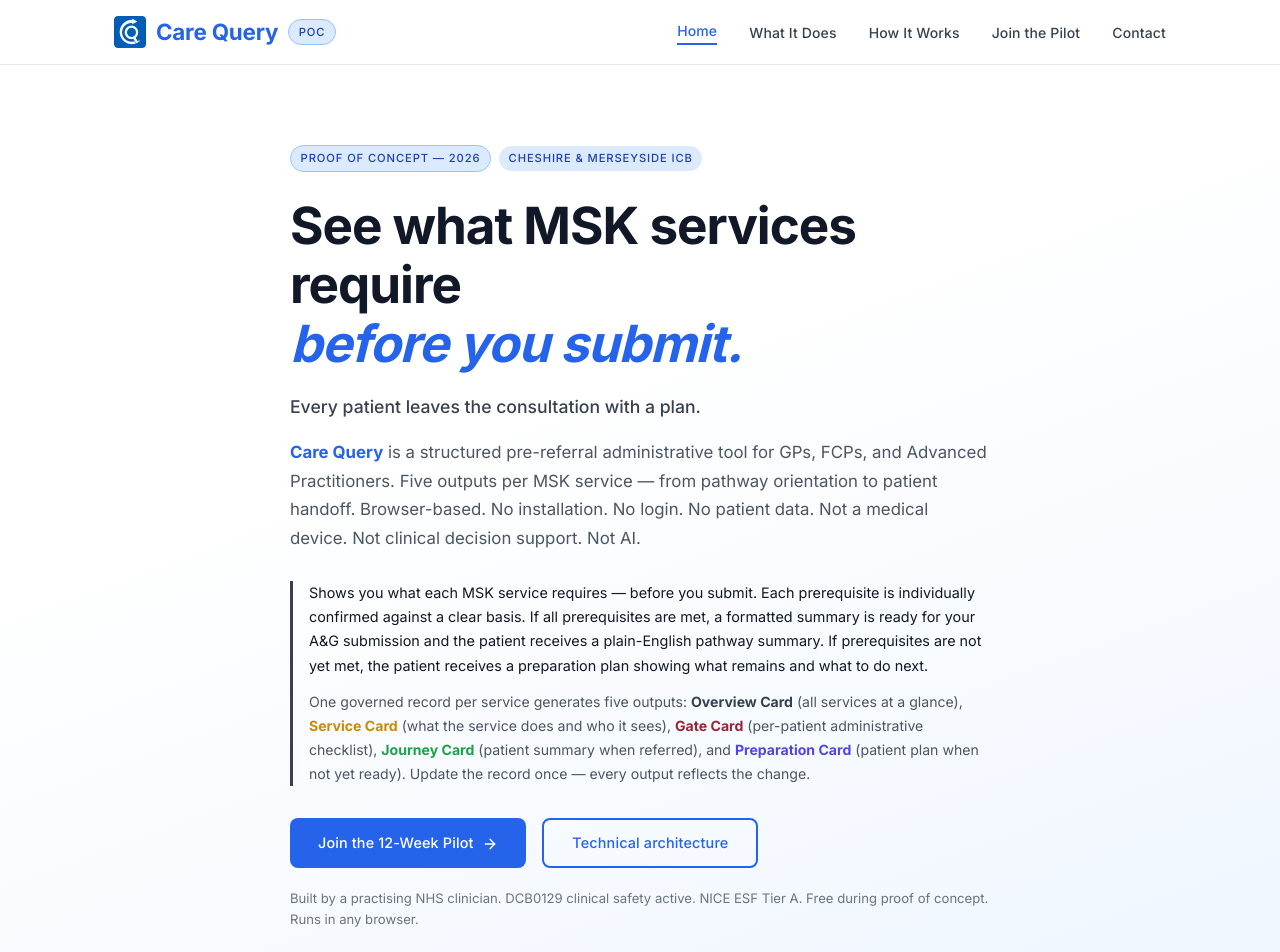
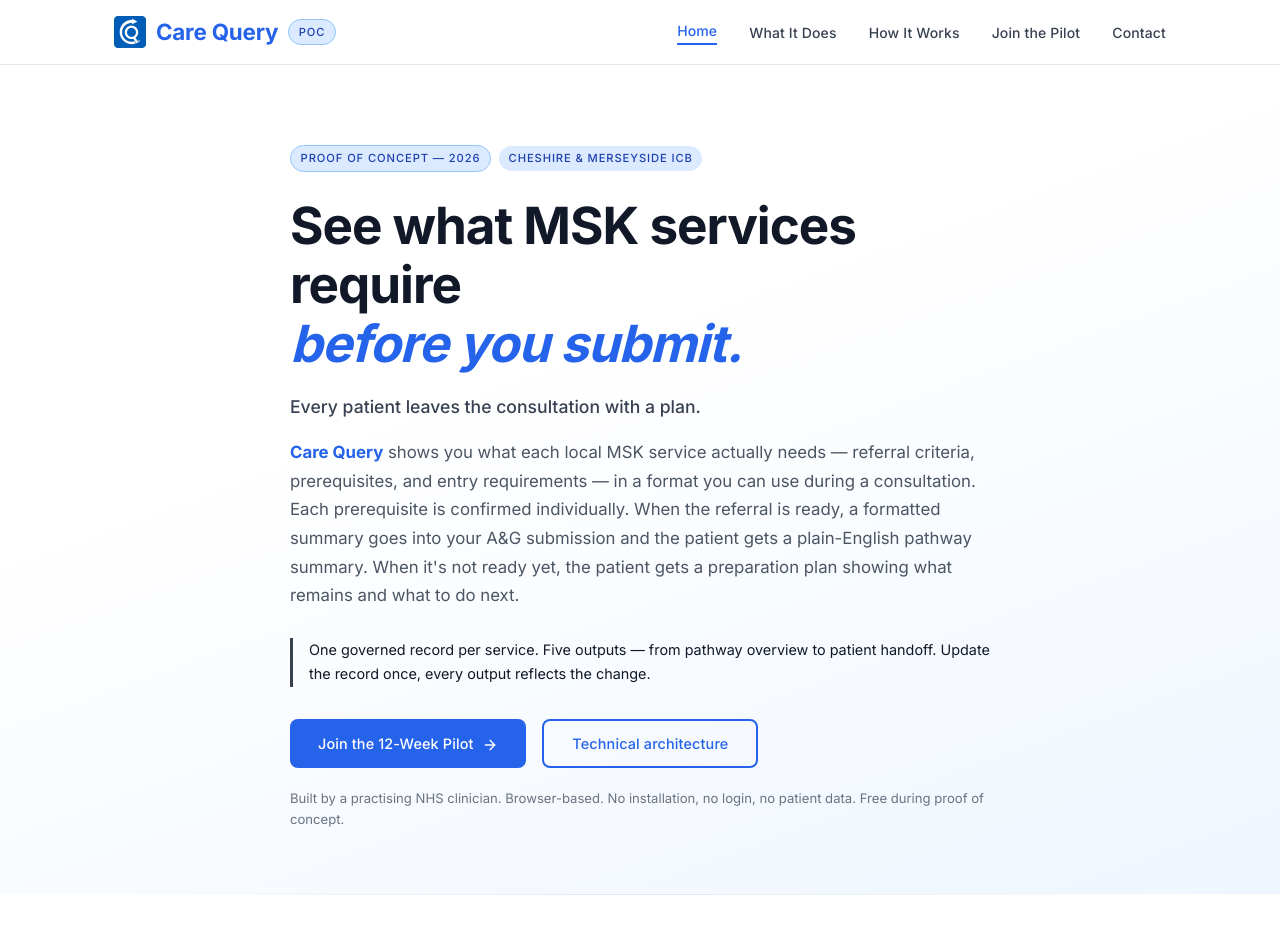
Before and after one commit to IntellTechSolutions/carequery-live-final, a React (Vite) app: page / in a window 1280 px wide. Shown: the top 952 px of the page. Built offline with nearby package versions, Linux system fonts and the light colour scheme.

Commit message:
Update App.jsx

```diff
--- a/src/App.jsx
+++ b/src/App.jsx
@@ -425,14 +425,11 @@
               Every patient leaves the consultation with a plan.
             </p>
             <p className="body-text" style={{ fontSize: '1.05rem', lineHeight: 1.7, color: '#4b5563', marginBottom: '1.75rem', fontWeight: 400 }}>
-              <span className="brand">Care Query</span> is a structured pre-referral administrative tool for GPs, FCPs, and Advanced Practitioners. Five outputs per MSK service — from pathway orientation to patient handoff. Browser-based. No installation. No login. No patient data. Not a medical device. Not clinical decision support. Not AI.
+              <span className="brand">Care Query</span> shows you what each local MSK service actually needs — referral criteria, prerequisites, and entry requirements — in a format you can use during a consultation. Each prerequisite is confirmed individually. When the referral is ready, a formatted summary goes into your A&G submission and the patient gets a plain-English pathway summary. When it's not ready yet, the patient gets a preparation plan showing what remains and what to do next.
             </p>
-            <div style={{ borderLeft: '3px solid #374151', paddingLeft: '1rem', marginBottom: '2rem', display: 'flex', flexDirection: 'column', gap: '0.75rem' }}>
+            <div style={{ borderLeft: '3px solid #374151', paddingLeft: '1rem', marginBottom: '2rem' }}>
               <p className="body-text" style={{ fontSize: '0.9rem', lineHeight: 1.7, color: '#111827', fontWeight: 400 }}>
-                Shows you what each MSK service requires — before you submit. Each prerequisite is individually confirmed against a clear basis. If all prerequisites are met, a formatted summary is ready for your A&G submission and the patient receives a plain-English pathway summary. If prerequisites are not yet met, the patient receives a preparation plan showing what remains and what to do next.
-              </p>
-              <p className="body-text" style={{ fontSize: '0.88rem', lineHeight: 1.7, color: '#4b5563', fontWeight: 400 }}>
-                One governed record per service generates five outputs: <strong style={{ color: OVERVIEW_ACCENT_COLOR }}>Overview Card</strong> (all services at a glance), <strong style={{ color: '#ca8a04' }}>Service Card</strong> (what the service does and who it sees), <strong style={{ color: '#9b2335' }}>Gate Card</strong> (per-patient administrative checklist), <strong style={{ color: '#16a34a' }}>Journey Card</strong> (patient summary when referred), and <strong style={{ color: '#4f46e5' }}>Preparation Card</strong> (patient plan when not yet ready). Update the record once — every output reflects the change.
+                One governed record per service. Five outputs — from pathway overview to patient handoff. Update the record once, every output reflects the change.
               </p>
             </div>
             <div style={{ display: 'flex', gap: '1rem', flexWrap: 'wrap', marginBottom: '1.25rem' }}>
@@ -444,8 +441,8 @@
               </button>
             </div>
             <p className="body-text" style={{ fontSize: '0.82rem', color: '#6b7280', fontWeight: 400, lineHeight: 1.6 }}>
-              Built by a practising NHS clinician. DCB0129 clinical safety active. NICE ESF Tier A. Free during proof of concept. Runs in any browser.
-            </p>
+              Built by a practising NHS clinician. Browser-based. No installation, no login, no patient data. Free during proof of concept.
+</p>
           </div>
         </div>
       </section>
@@ -467,7 +464,7 @@
             </div>
             <div style={{ display: 'flex', flexDirection: 'column', gap: '0.9rem' }}>
               <p className="body-text" style={{ fontSize: '0.95rem', lineHeight: 1.7, color: '#4b5563', fontWeight: 400 }}>
-                Clinicians currently discover what a service requires by sending a referral and reading the return. Pathway criteria are held in commissioning documents and institutional memory — not in a format usable during a consultation. <span className="brand">Care Query</span> answers the question before anything is submitted. One governed record per service generates five outputs — one for every stage of the referral conversation, from pathway orientation to patient handoff.
+                Clinicians currently discover what a service requires by sending a referral and reading the return. Pathway criteria are held in commissioning documents and institutional memory — not in a format usable during a consultation. <span className="brand">Care Query</span> is a structured pre-referral administrative tool that answers the question before anything is submitted. One governed record per service generates five outputs — one for every stage of the referral conversation, from pathway orientation to patient handoff.
               </p>
               <p className="body-text" style={{ fontSize: '0.95rem', lineHeight: 1.7, color: '#4b5563', fontWeight: 400 }}>
                 The <strong style={{ color: OVERVIEW_ACCENT_COLOR }}>Overview Card</strong> gives the landscape. The <strong style={{ color: '#ca8a04' }}>Service Card</strong> shows what each service actually does. The <strong style={{ color: '#9b2335' }}>Gate Card</strong> confirms administrative prerequisites per patient. The <strong style={{ color: '#16a34a' }}>Journey Card</strong> gives the patient a pathway summary when the referral is ready. The <strong style={{ color: '#4f46e5' }}>Preparation Card</strong> gives the patient a plan when prerequisites are outstanding. Verified information. The same record, every clinician, every consultation.
```
